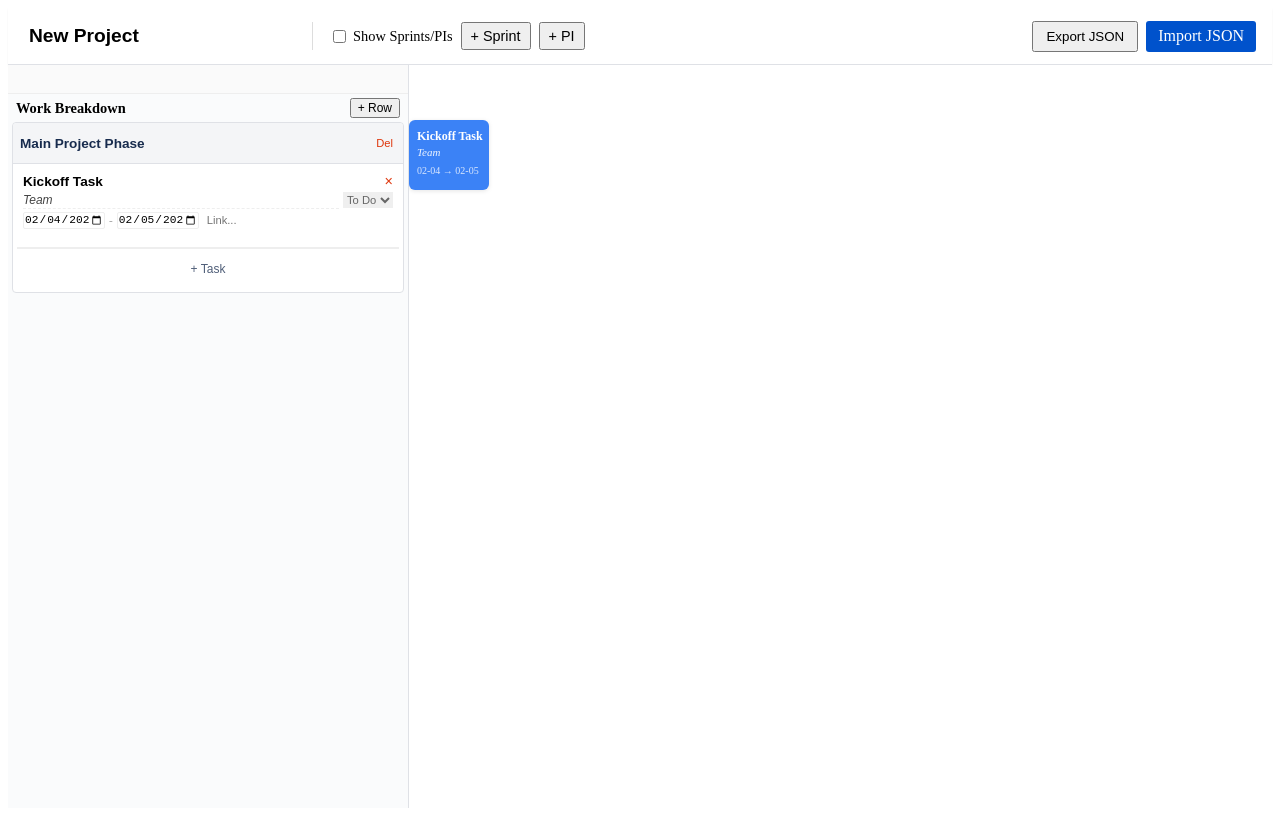
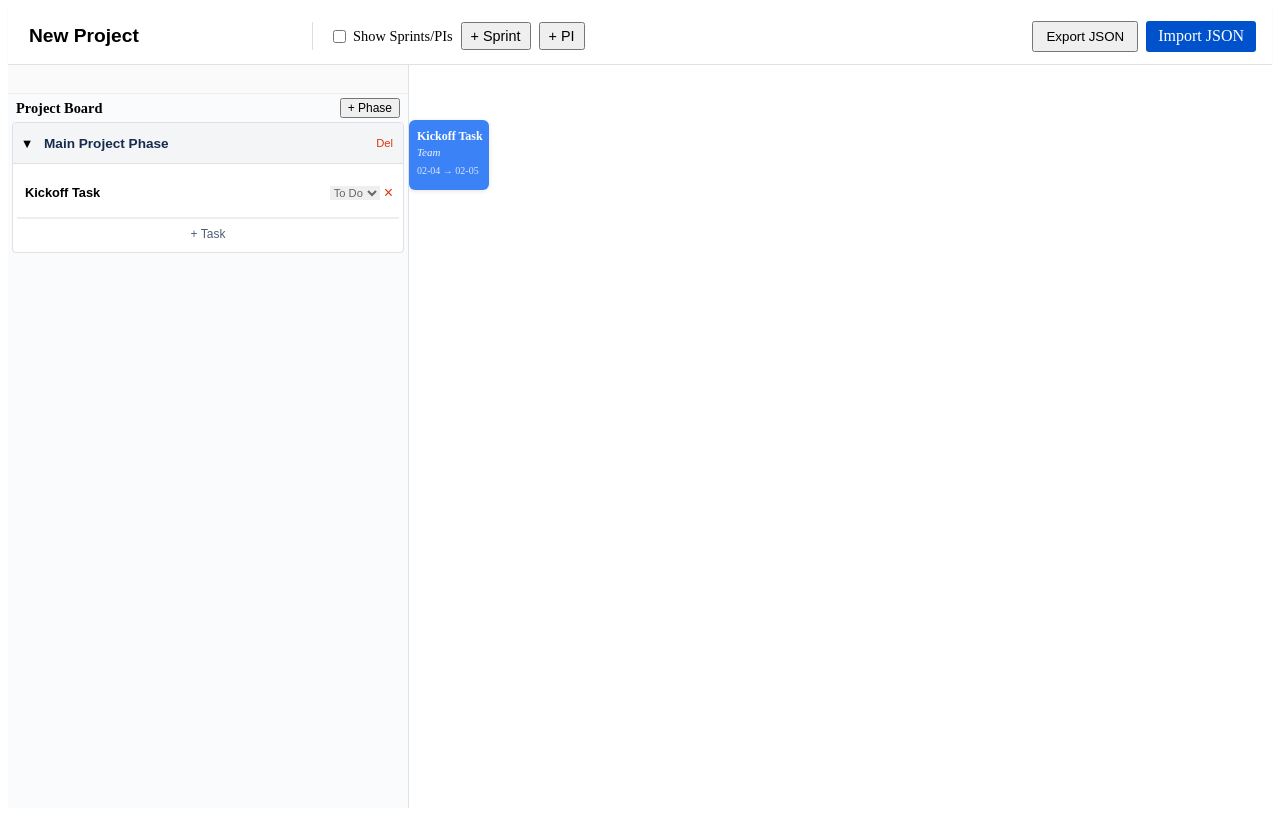
Before and after one commit to ssinha102/gantt_chart, a React (Vite) app: page / in a window 1280 px wide. Built offline with nearby package versions, Linux system fonts and the light colour scheme.

Commit message:
Update DebugList.tsx

```diff
--- a/src/components/Grid/DebugList.tsx
+++ b/src/components/Grid/DebugList.tsx
@@ -3,7 +3,7 @@ import { useStore } from '../../state/store';
 import { Task } from '../../model/types';
 
 export const DebugList: React.FC = () => {
-  const { doc, addRow, addTask, deleteRow, deleteTask, updateTask, updateRow } = useStore();
+  const { doc, addRow, addTask, deleteRow, deleteTask, updateTask, updateRow, toggleRowCollapse } = useStore();
 
   const handleStatusChange = (taskId: string, val: string) => {
     updateTask(taskId, { status: val as Task['status'] });
@@ -19,28 +19,46 @@ export const DebugList: React.FC = () => {
     return `https://${link}`;
   };
 
+  const collapsedIds = doc.view.collapsedRowIds || [];
+
   return (
     <div id="grid-container" style={{ padding: '0.25rem', height: '100%', overflowY: 'auto', background: '#fafbfc' }}>
       <div style={{ display: 'flex', justifyContent: 'space-between', alignItems: 'center', marginBottom: '0.25rem', padding: '0 0.25rem' }}>
-        <h3 style={{ margin: 0, fontSize: '0.9rem' }}>Work Breakdown</h3>
-        <button onClick={() => addRow("New Row")} style={{ padding: '1px 6px', cursor: 'pointer', fontSize: '0.75rem' }}>+ Row</button>
+        <h3 style={{ margin: 0, fontSize: '0.9rem' }}>Project Board</h3>
+        <button onClick={() => addRow("New Phase")} style={{ padding: '1px 6px', cursor: 'pointer', fontSize: '0.75rem' }}>+ Phase</button>
       </div>
 
       <div>
-        {doc.rows.map(row => (
+        {doc.rows.map(row => {
+          const isCollapsed = collapsedIds.includes(row.id);
+          const tasks = doc.tasks.filter(t => t.rowId === row.id);
+
+          return (
             <div key={row.id} style={{ marginBottom: '4px', border: '1px solid #dfe1e6', borderRadius: '4px', background: '#fff' }}>
-            {/* Row Header (Compact: 40px) */}
+              {/* Row Header (Main Task) */}
               <div style={{
                 height: '40px',
                 padding: '0 0.25rem',
-              borderBottom: '1px solid #dfe1e6',
+                borderBottom: isCollapsed ? 'none' : '1px solid #dfe1e6',
                 display: 'flex',
                 justifyContent: 'space-between',
                 alignItems: 'center',
                 background: '#f4f5f7',
                 borderTopLeftRadius: '4px',
-              borderTopRightRadius: '4px'
+                borderTopRightRadius: '4px',
+                borderBottomLeftRadius: isCollapsed ? '4px' : '0',
+                borderBottomRightRadius: isCollapsed ? '4px' : '0'
               }}>
+                <div style={{ display: 'flex', alignItems: 'center', flex: 1, gap: '4px' }}>
+                  <button
+                    onClick={() => toggleRowCollapse(row.id)}
+                    style={{
+                      background: 'transparent', border: 'none', cursor: 'pointer',
+                      fontSize: '0.8rem', width: '20px', display: 'flex', alignItems: 'center', justifyContent: 'center'
+                    }}
+                  >
+                    {isCollapsed ? '▶' : '▼'}
+                  </button>
                   <input
                     value={row.name}
                     onChange={(e) => updateRow(row.id, { name: e.target.value })}
@@ -53,98 +71,53 @@ export const DebugList: React.FC = () => {
                       width: '100%'
                     }}
                   />
+                </div>
                 <button onClick={() => deleteRow(row.id)} style={{ color: '#de350b', border: 'none', background: 'transparent', cursor: 'pointer', fontSize: '0.7rem', whiteSpace: 'nowrap' }}>Del</button>
               </div>
 
-            {/* Task List - No Gap between tasks to minimize vertical space */}
+              {/* Task List (Hidden if Collapsed) */}
+              {!isCollapsed && (
                 <div style={{ padding: '0.25rem', display: 'flex', flexDirection: 'column', gap: '0' }}>
-              {doc.tasks.filter(t => t.rowId === row.id).map(task => (
+                  {tasks.map(task => (
                     <div key={task.id} style={{
-                  height: '80px', // Matches Timeline Track exactly (80px)
+                      height: '50px', // COMPACT HEIGHT (Matches Timeline)
                       boxSizing: 'border-box',
                       display: 'flex',
-                  flexDirection: 'column',
-                  gap: '2px',
-                  padding: '4px 6px',
+                      alignItems: 'center',
+                      gap: '8px',
+                      padding: '0 6px',
                       borderBottom: '1px solid #eee',
                       position: 'relative',
                       background: '#fff'
                     }}>
-
-                  {/* Line 1: Title (Bold) & Delete */}
-                  <div style={{ display: 'flex', gap: '4px', alignItems: 'center' }}>
+                      {/* Compact Single Line Row */}
                       <input
                         value={task.name}
                         onChange={(e) => updateTask(task.id, { name: e.target.value })}
-                      style={{ flex: 1, fontWeight: '800', fontSize: '0.85rem', border: 'none', padding: '0', background: 'transparent', height: '18px' }}
+                        style={{ flex: 1, fontWeight: '600', fontSize: '0.8rem', border: 'none', background: 'transparent' }}
                         placeholder="Task Title"
                       />
-                     <button onClick={() => deleteTask(task.id)} style={{ color: '#de350b', cursor: 'pointer', border: 'none', background: 'transparent', fontSize: '0.9rem', lineHeight: '1', padding: 0 }}>&times;</button>
-                  </div>
 
-                  {/* Line 2: Owner & Status */}
-                  <div style={{ display: 'flex', gap: '4px' }}>
-                    <input
-                      placeholder="No Owner"
-                      value={task.owner || ''}
-                      onChange={(e) => updateTask(task.id, { owner: e.target.value })}
-                      style={{ flex: 1, border: 'none', borderBottom: '1px dashed #eee', padding: '0', fontSize: '0.75rem', fontStyle: 'italic', color: '#444', height: '16px' }}
-                    />
+                      <div style={{ display: 'flex', gap: '4px', alignItems: 'center' }}>
                         <select
                           value={task.status || 'todo'}
                           onChange={(e) => handleStatusChange(task.id, e.target.value)}
-                      style={{ fontSize: '0.7rem', padding: '0', border: 'none', color: '#666', height: '16px' }}
+                          style={{ fontSize: '0.7rem', padding: '0', border: 'none', color: '#666', maxWidth: '60px' }}
                         >
                           <option value="todo">To Do</option>
                           <option value="in-progress">Doing</option>
                           <option value="blocked">Block</option>
                           <option value="done">Done</option>
                         </select>
+                        <button onClick={() => deleteTask(task.id)} style={{ color: '#de350b', cursor: 'pointer', border: 'none', background: 'transparent', fontSize: '1rem', lineHeight: '1', padding: 0 }}>&times;</button>
                       </div>
-
-                  {/* Line 3: Dates & Link */}
-                  <div style={{ display: 'flex', gap: '4px', alignItems: 'center', height: '18px' }}>
-                     <input
-                       type="date"
-                       value={task.start}
-                       onChange={(e) => updateTask(task.id, { start: e.target.value })}
-                       style={{ width: '80px', border: '1px solid #eee', borderRadius: '2px', padding: '0', fontSize: '0.7rem' }}
-                     />
-                     <span style={{ fontSize: '0.7rem', color: '#999' }}>-</span>
-                     <input
-                       type="date"
-                       value={task.end}
-                       onChange={(e) => updateTask(task.id, { end: e.target.value })}
-                       style={{ width: '80px', border: '1px solid #eee', borderRadius: '2px', padding: '0', fontSize: '0.7rem' }}
-                     />
-                     {/* Link Input inline with dates to save vertical space */}
-                     <input
-                        placeholder="Link..."
-                        value={task.link || ''}
-                        onChange={(e) => handleLinkChange(task.id, e.target.value)}
-                        style={{ flex: 1, border: 'none', padding: '0', fontSize: '0.7rem', color: task.link ? '#0052cc' : '#ccc', marginLeft: '4px' }}
-                      />
-                      {/* Added back the clickable icon to use getSafeLink */}
-                      {task.link && (
-                        <a
-                          href={getSafeLink(task.link)}
-                          target="_blank"
-                          rel="noreferrer"
-                          style={{ fontSize: '0.7rem', color: '#0052cc', textDecoration: 'none', cursor: 'pointer' }}
-                          title="Open Link"
-                        >
-                          ↗
-                        </a>
-                      )}
-                  </div>
-
                     </div>
                   ))}
 
                   <button
                     onClick={() => addTask(row.id, "New Task")}
                     style={{
-                  height: '40px',
+                      height: '30px',
                       width: '100%',
                       border: 'none',
                       borderTop: '1px solid #eee',
@@ -157,8 +130,10 @@ export const DebugList: React.FC = () => {
                     + Task
                   </button>
                 </div>
+              )}
             </div>
-        ))}
+          );
+        })}
       </div>
     </div>
   );
```
Lines whose indentation alone changed are shown as unchanged.
